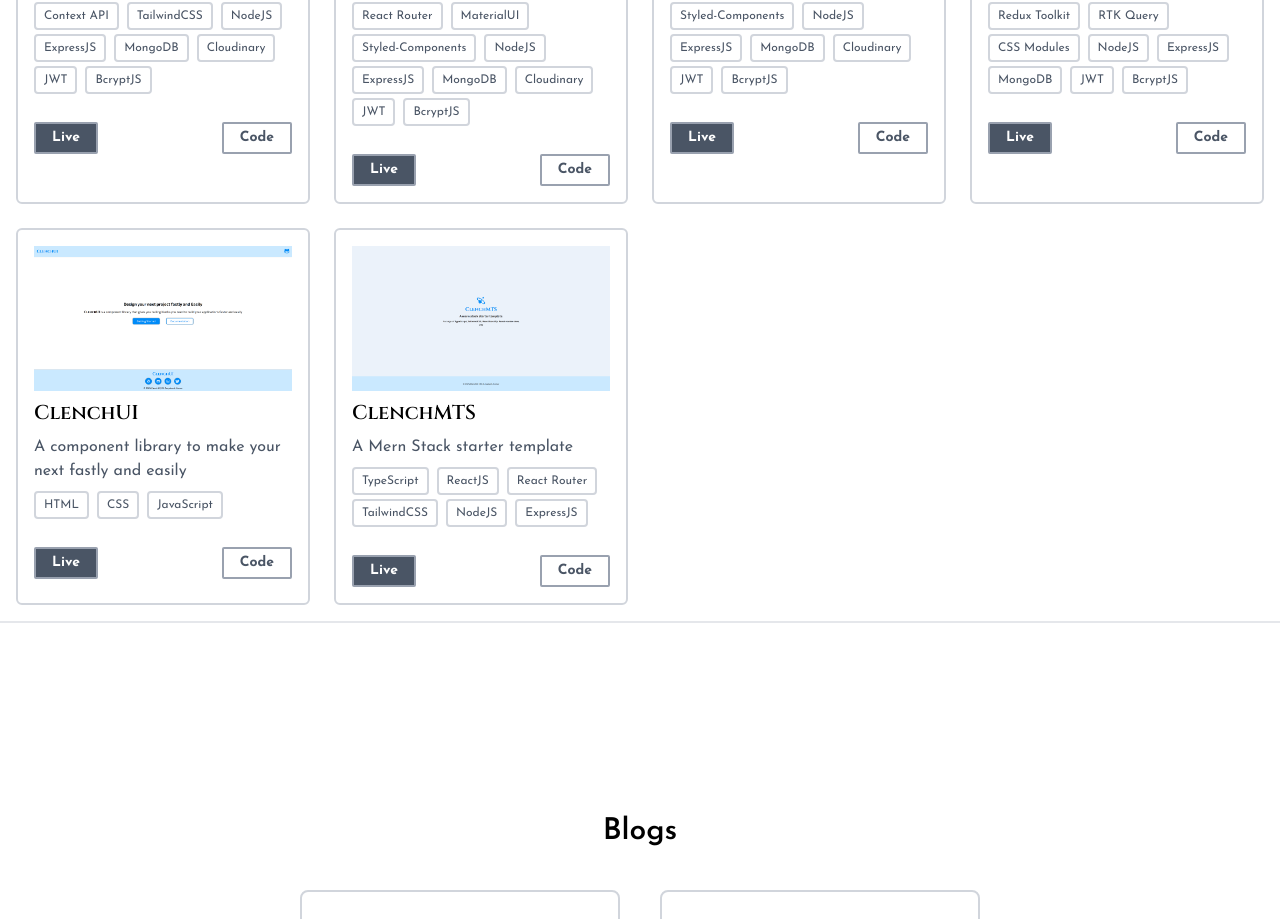
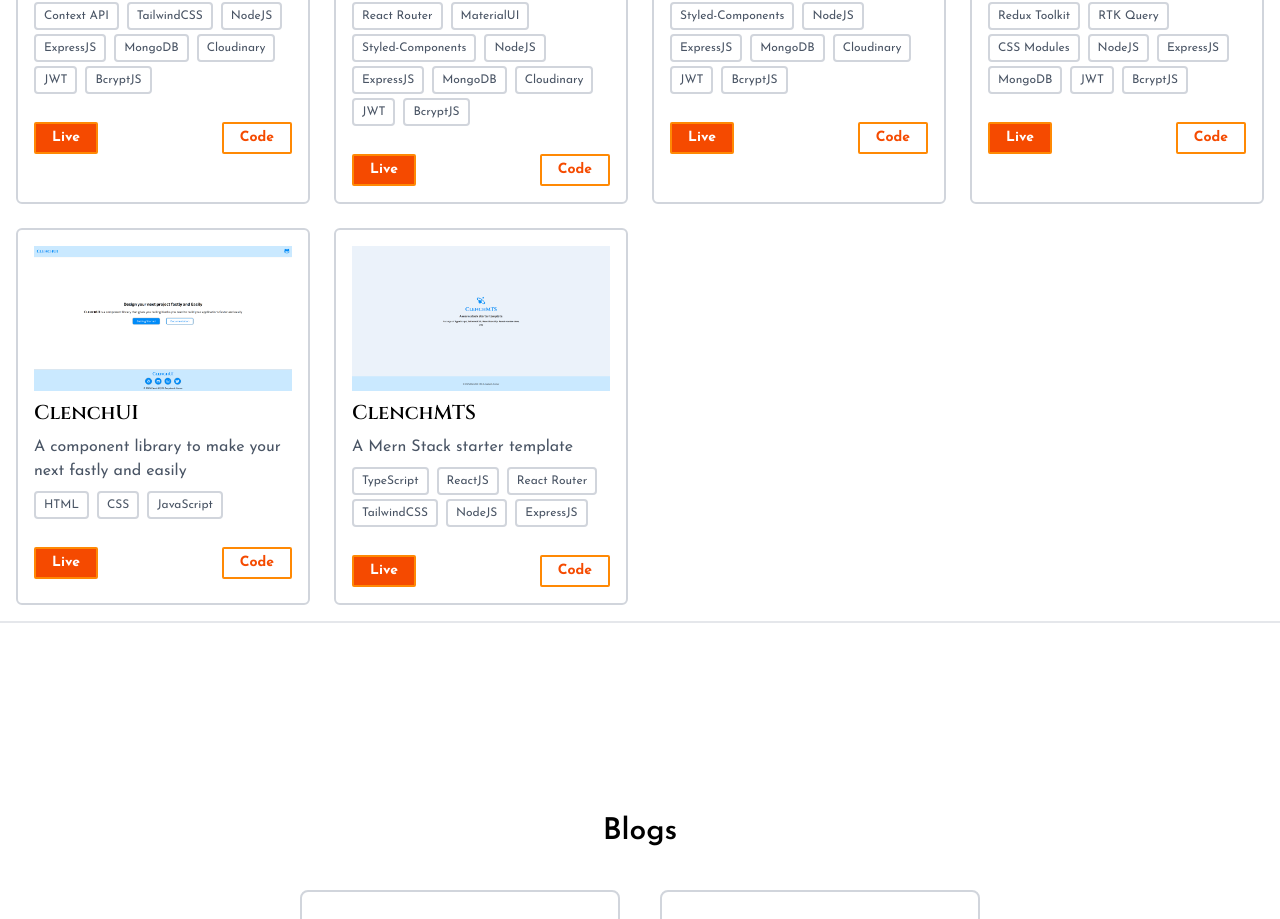
Before and after one commit to IM-Suryakant-Kumar/IM-Suryakant-Kumar, a React (Vite) app: page / in a window 1280 px wide. Shown: the part 2822-3741 px from the top of the page. Built offline with nearby package versions, Linux system fonts and the light colour scheme.

Commit message:
style: Updated button colors

```diff
--- a/src/components/Projects.tsx
+++ b/src/components/Projects.tsx
@@ -32,14 +32,14 @@ const Projects = () => {
 						</div>
 						<div className="w-full flex justify-between mt-4">
 							<a
-								className="inline-block bg-gray-600 hover:bg-gray-700 text-primary border-2 border-gray-400 font-bold px-4 py-1 text-sm rounded-xs ease-in-out duration-300"
+								className="inline-block bg-orange-600 hover:bg-orange-700 text-primary border-2 border-orange-400 font-bold px-4 py-1 text-sm rounded-xs ease-in-out duration-300"
 								href={project.live}
 								target="_blank"
 							>
 								Live
 							</a>
 							<a
-								className="inline-block text-gray-600 hover:text-gray-700 font-bold border-2 border-gray-400 hover:border-gray-600 px-4 py-1 text-sm rounded-xs ease-in-out duration-300"
+								className="inline-block text-orange-600 hover:text-orange-700 font-bold border-2 border-orange-400 hover:border-orange-600 px-4 py-1 text-sm rounded-xs ease-in-out duration-300"
 								href={project.github}
 								target="_blank"
 							>
```
